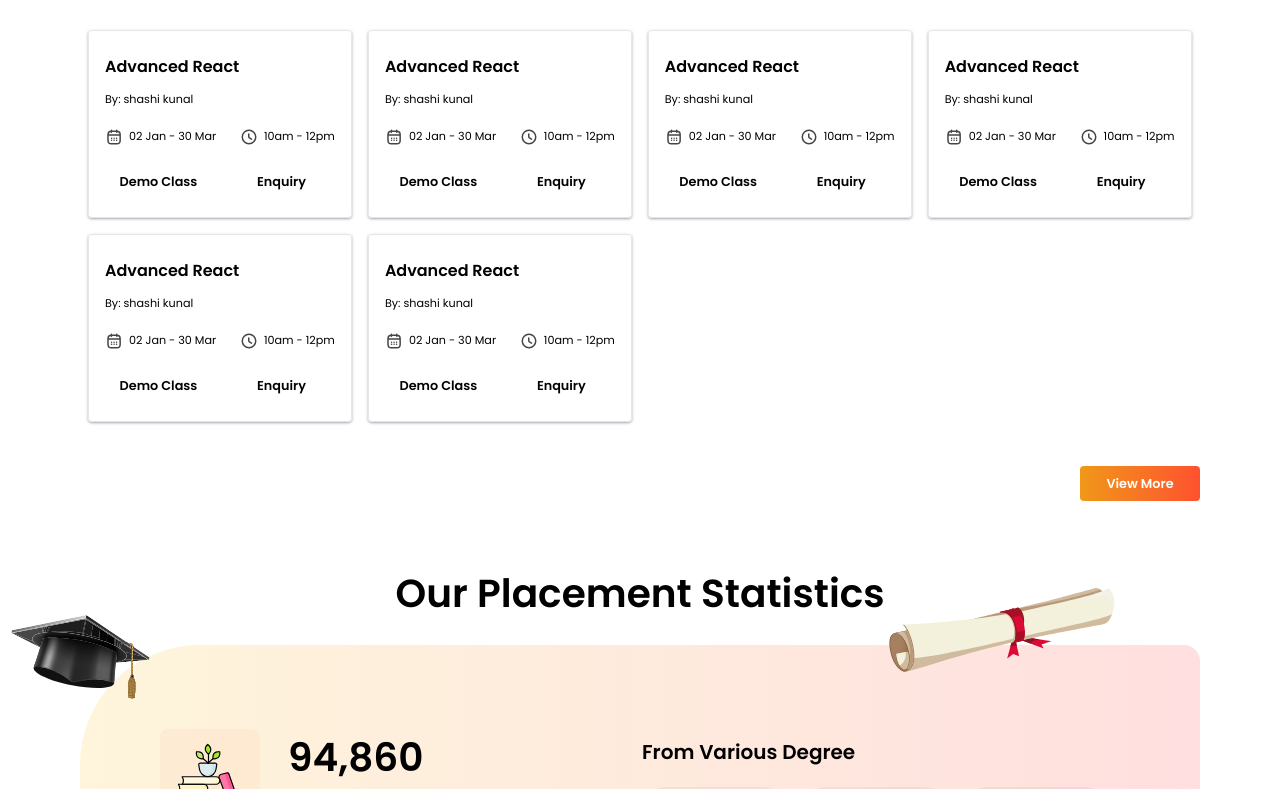
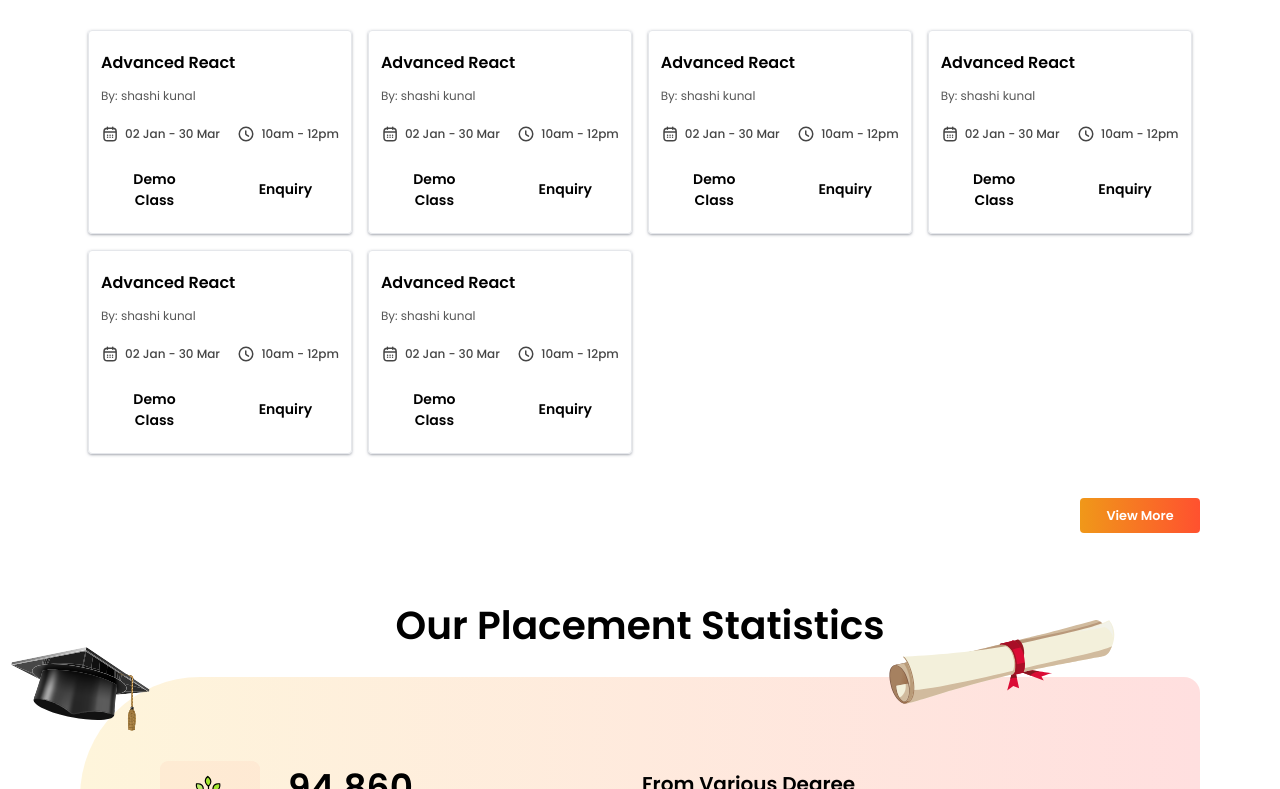
Before and after one commit to DivyaV123/React-Project, a Next.js app: page /pages/branches in a window 1280 px wide. Shown: the part 1811-2600 px from the top of the page. Built offline with nearby package versions, Linux system fonts and the light colour scheme.

Commit message:
Course page Bug Fixes

```diff
--- a/components/navHome/navItems/navItems.jsx
+++ b/components/navHome/navItems/navItems.jsx
@@ -50,7 +50,7 @@ function NavItems() {
           >
             <NavigationMenuTrigger hoverItem={hoverState.item} hoverContent={hoverState.content}>
               <div className="flex flex-wrap space-x-9 cursor-pointer font-medium">
-                <span className="menuHeader text-normal text-slate hover-underline-animation text-base 2xl:text-lg 3xl:text-xl">{navItem.name}</span>
+                <span className="menuHeader text-normal text-slate hover-underline-animation text-base 2xl:text-lg 3xl:text-xl font-medium">{navItem.name}</span>
               </div>
             </NavigationMenuTrigger>
             <NavigationMenuContent
--- a/components/ourBranches/OnlineLiveClasses.jsx
+++ b/components/ourBranches/OnlineLiveClasses.jsx
@@ -39,7 +39,8 @@ const OnlineLiveClasses = ({ className, page }) => {
       time: "10am - 12pm",
     },
   ];
-  const enrollEnquire = "py-2.5 px-3 w-[8.35vw] text-sm font-semibold";
+  const enrollEnquire = "py-2.5 px-3 w-[8.359375vw] text-[0.875rem] font-semibold";
+  const dateAndTime="flex text-[0.75rem] font-medium text-dark-gray gap-1.5 items-center"
   return (
     <>
       {upcomingBatchesData.map((batch, index) => (
@@ -47,15 +48,15 @@ const OnlineLiveClasses = ({ className, page }) => {
           className={`${page === "course" ? className : ""} flex flex-wrap`}
           key={index}
         >
-          <div className="w-[20.46vw] upcomingBatches p-4">
+          <div className="w-[20.46vw] upcomingBatches p-3">
             <header className="font-bold text-base py-2">{batch.course}</header>
-            <p className="font-normal text-xs py-1">By: {batch.trainer}</p>
-            <div className="flex py-4 gap-1.5 items-center justify-between">
-              <div className="flex text-xs gap-1.5 items-center">
+            <p className="font-normal text-[0.75rem] text-ash py-1">By: {batch.trainer}</p>
+            <div className="flex py-4 gap-1.5 items-center  justify-between">
+              <div className={`${dateAndTime}`}>
                 <img src="../Icon_calendar.svg" alt="calendar icon" />
                 <div>{batch.date}</div>
               </div>
-              <div className="flex text-xs gap-1.5 items-center">
+              <div className={`${dateAndTime}`}>
                 <img src="../Icon_time.svg" alt="time icon" />
                 <div>{batch.time}</div>
               </div>
--- a/components/ourBranches/ourBranchesHome.jsx
+++ b/components/ourBranches/ourBranchesHome.jsx
@@ -157,13 +157,13 @@ function OurBranchesHome({ page }) {
                                 </h1>
                                 <article className="flex bg-white m-2 py-5">
                                     <Button
-                                        className={btnState === 'OfflineClasses' ? "font-semibold bg-orange-500 bg-gradient text-white w-[9.609vw] rounded h-[2.656vw] bg-[#F9F9F9] text-[0.75rem]" : "w-[9.609vw] rounded-s h-[2.656vw] bg-[#F9F9F9] text-[0.75rem]"}
+                                        className={btnState === 'OfflineClasses' ? "font-semibold bg-orange-500 bg-gradient text-white w-[9.609vw] rounded h-[2.656vw] bg-[#F9F9F9] text-[0.75rem]" : "w-[9.609vw] rounded-s h-[2.656vw] bg-[#F9F9F9] text-[0.75rem] text-dark-gray font-medium"}
                                         onClick={() => { setBtnState('OfflineClasses') }}
                                         title="Offline Classes"
                                     ></Button>
                                     <Button
                                         onClick={() => { setBtnState('OnlineLiveClasses') }}
-                                        className={btnState === 'OnlineLiveClasses' ? 'font-semibold bg-orange-500 text-white w-[11.484vw] rounded h-[2.656vw] bg-[#F9F9F9] text-[0.75rem]' : "w-[11.484vw] rounded-e h-[2.656vw] bg-[#F9F9F9] text-[0.75rem]"}
+                                        className={btnState === 'OnlineLiveClasses' ? 'font-semibold bg-orange-500 text-white w-[11.484vw] rounded h-[2.656vw] bg-[#F9F9F9] text-[0.75rem]' : "w-[11.484vw] rounded-e h-[2.656vw] bg-[#F9F9F9] text-[0.75rem] text-dark-gray font-medium"}
                                         title="Online Live Classes"
                                     ></Button>
                                 </article>
@@ -206,7 +206,7 @@ function OurBranchesHome({ page }) {
                             <>
                                 <OnlineLiveClasses page='course' className='' />
                                 <div className="w-[42.03vw] flex justify-end pt-4">
-                                    <button className="w-[9.37vw] py-2 px-4.5 text-sm font-semibold EnrollButton">
+                                    <button className="w-[9.37vw] py-2 px-4.5 text-[0.75rem] font-medium EnrollButton">
                                         View More
                                     </button>
                                 </div>
--- a/components/placementstatistics/placeMentStatistics.jsx
+++ b/components/placementstatistics/placeMentStatistics.jsx
@@ -15,7 +15,7 @@ function PlaceMentStatistics({ className, path, statistics }) {
                             <img src={item.icon}></img>
                         </figure>
                         <div className='p-5'>
-                            <h1 className='font-bold text-4xl'>{item.count}</h1>
+                            <h1 className='font-bold text-[2.25rem]'>{item.count}</h1>
                             <p className='text-dark-gray text-base 3xl:text-[1.2rem]' dangerouslySetInnerHTML={{ __html: content }} />
                         </div>
                     </div>
```
